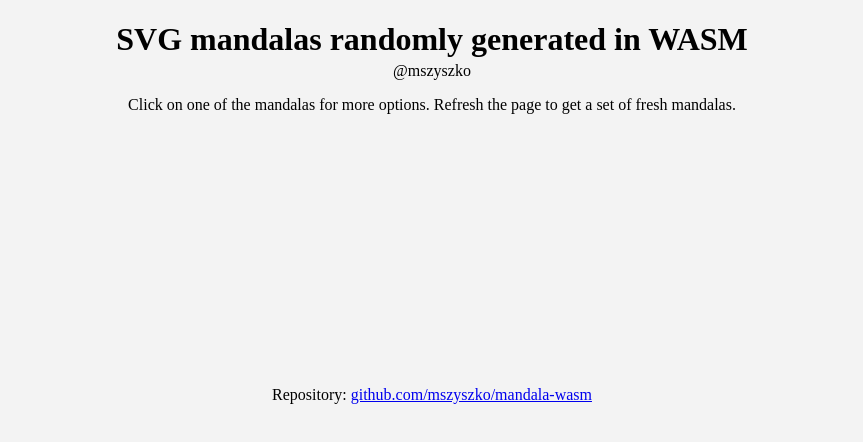
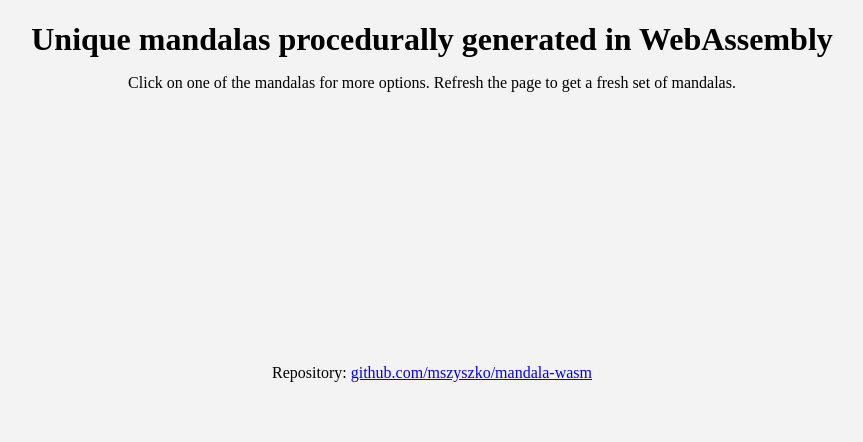
Before and after one commit to mszyszko/mandala-wasm, a plain HTML site: page static/index.html in a window 1280 px wide. Shown: the whole page, without its empty margins (208-1071 px from the left). Drawn offline with Linux system fonts and the light colour scheme; a script that the page names is missing.

Commit message:
Update page titles

```diff
--- a/static/index.html
+++ b/static/index.html
@@ -9,13 +9,12 @@
   <body>
     <script type="module" src="index.js"></script>
     <header>
-      <h1>SVG mandalas randomly generated in WASM</h1>
-      <p>@mszyszko</p>
+      <h1>Unique mandalas procedurally generated in WebAssembly</h1>
     </header>
     <main>
       <p>
         Click on one of the mandalas for more options. Refresh the page to get a
-        set of fresh mandalas.
+        fresh set of mandalas.
       </p>
       <figure>
         <div id="mandalas" class="mandalas"></div>
```
Also changed, not shown: static/mandala.html (+1 -1 lines).
